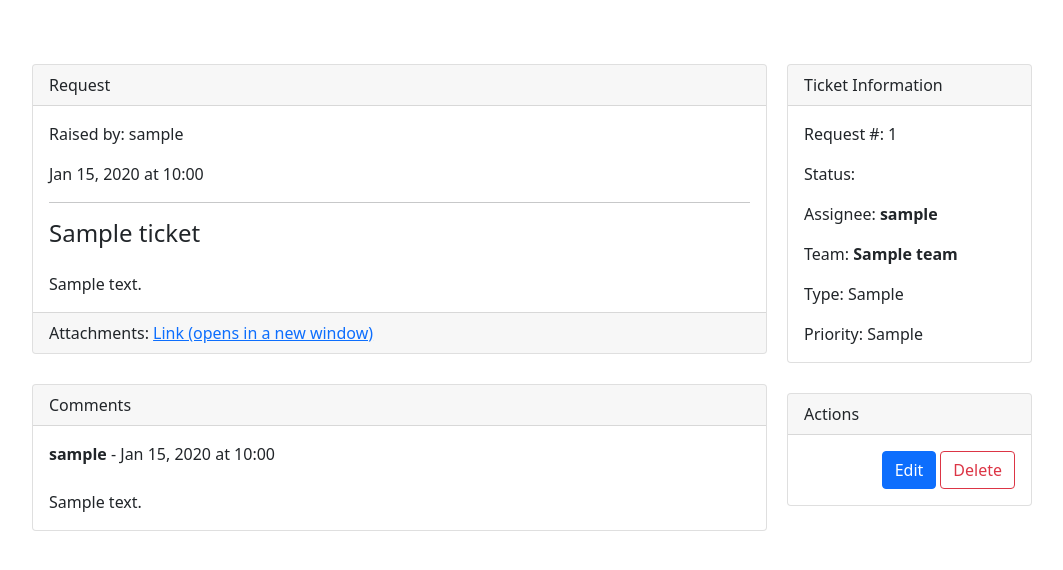
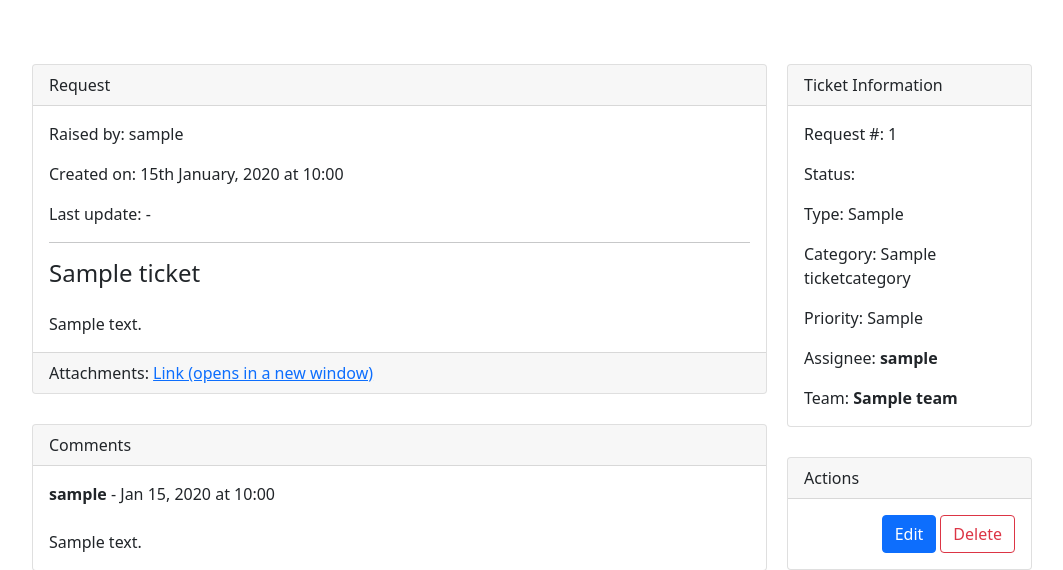
Before and after one commit to Code-Institute-Submissions/support-hub, a Django app: page /tickets/1/ in a window 1280 px wide. Shown: the part 56-626 px from the top of the page, without its empty margins (108-1171 px from the left). Run offline with Django 3.2, Linux system fonts and the light colour scheme; a user stored in the database is signed in; tables that the repository leaves empty hold one stand-in row (values such as "Sample post"); some libraries are stand-ins or nearby versions.

Commit message:
feat: display time since last update and change layout

```diff
--- a/templates/ticket_detail.html
+++ b/templates/ticket_detail.html
@@ -44,6 +44,9 @@
             <p>Status: <span
                 class="card-text ticket-status ticket-status-{{ ticket.status }}">{{ticket.get_status_display}}</span>
             </p>
+            <p class="card-text">Type: {{ ticket.get_type_display }}</p>
+            <p class="card-text">Category: {{ ticket.category }}</p>
+            <p class="card-text">Priority: {{ ticket.get_priority_display }}</p>
             <p class="card-text">
               Assignee:
               {% if ticket.assigned_technician %}
@@ -59,8 +62,6 @@
               Unassigned
               {% endif%}
             </p>
-            <p class="card-text">Type: {{ ticket.get_type_display }}</p>
-            <p class="card-text">Priority: {{ ticket.get_priority_display }}</p>
           </div>
         </div>
         <div class="card">
@@ -95,7 +96,15 @@
         </div>
         <div class="card-body">
           <p class="card-text">Raised by: {{ ticket.author }}</p>
-          <p class="card-text">{{ ticket.created_on|date:"M d, Y" }} at {{ ticket.created_on|date:"H:i" }}</p>
+          <p class="card-text">Created on: {{ ticket.created_on|date:"dS F, Y" }} at {{ ticket.created_on|date:"H:i" }}</p>
+          <p class="card-text">
+            Last update:
+            {% if ticket.created_on|date:"d, M, Y:H:i:s:ms" == ticket.updated_on|date:"d, M, Y:H:i:s:ms" %}
+            -
+            {% else %}
+            {{ ticket.updated_on | timesince:ticket.get_time_now }} ago
+            {% endif %}
+          </p>
           <hr>
           <h4 class="card-title mb-4">{{ ticket.title }}</h4>
           <p class="card-text">{{ ticket.description | safe }}</p>
```
Also changed, not shown: templates/ticket_list.html (+8 -0 lines).
